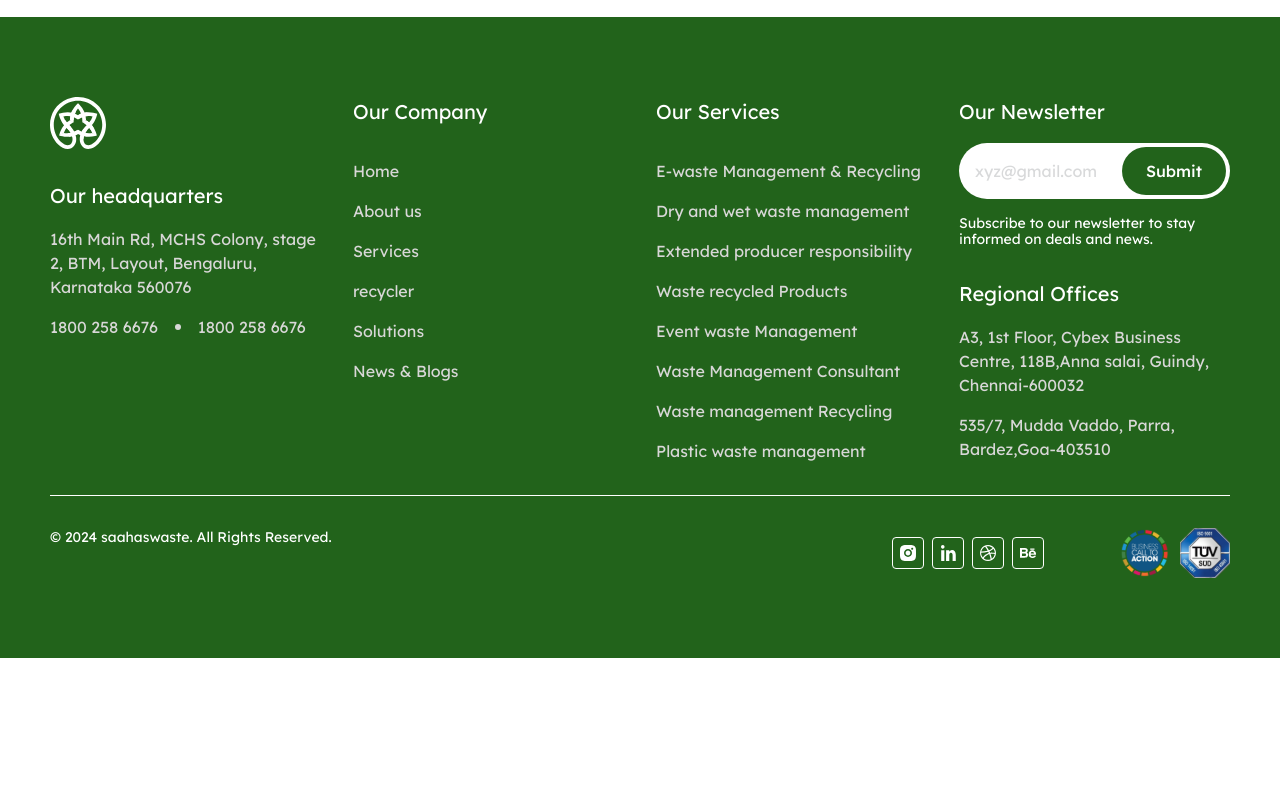
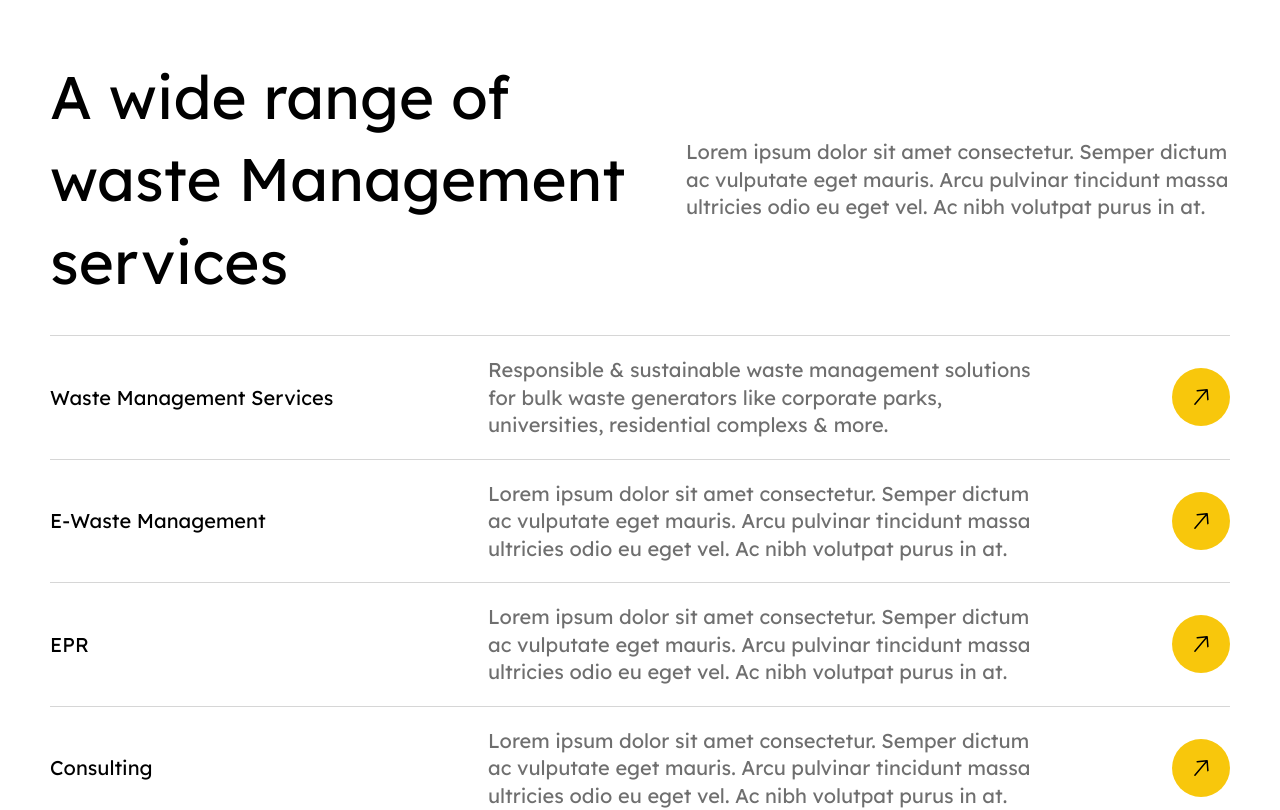
Before and after one commit to Ultroneous-Technologies-LLP/waste-managment, a Next.js app: page / in a window 1280 px wide. Shown: the part 1820-2630 px from the top of the page. Before the commit the page ends 2478 px from the top, so only its background shows below. Built offline with nearby package versions, Linux system fonts and the light colour scheme.

Commit message:
feat: created wast management services sections

```diff
--- a/src/components/common/Title.tsx
+++ b/src/components/common/Title.tsx
@@ -4,10 +4,15 @@ import { FC } from "react";
 interface TitleProps {
   className?: string;
   title: string;
+  isMainTitle?: boolean;
 }
 
-const Title: FC<TitleProps> = ({ className = "", title }) => {
-  return (
+const Title: FC<TitleProps> = ({
+  className = "",
+  title,
+  isMainTitle = false,
+}) => {
+  return isMainTitle ? (
     <h1
       className={clsx(
         "text-[32px] md:text-5xl xl:text-6xl leading-snug text-black",
@@ -16,6 +21,15 @@ const Title: FC<TitleProps> = ({ className = "", title }) => {
     >
       {title}
     </h1>
+  ) : (
+    <h2
+      className={clsx(
+        "text-2xl/snug md:text-[32px]/snug xl:text-6xl leading-snug text-black",
+        className
+      )}
+    >
+      {title}
+    </h2>
   );
 };
 
--- a/src/components/home/AboutUs.tsx
+++ b/src/components/home/AboutUs.tsx
@@ -12,10 +12,7 @@ const AboutUs: FC<AboutUsProps> = ({ data }) => {
   return (
     <Container className="px-4 md:px-6 xl:px-12.5 pt-20 xl:pt-37.5">
       <div className="md:max-w-133.5 xl:max-w-216.5 mx-auto">
-        <Title
-          title={data.title}
-          className="text-center !text-2xl/snug md:!text-[32px]/snug"
-        />
+        <Title title={data.title} className="text-center" />
         <p className="py-6 md:py-8 text-sm/normal md:text-base/normal xl:text-2xl/normal font-light text-center">
           {data.descriptionWithBlackText}
           <span className="text-primary-green font-bold">
--- a/src/components/home/HomeHero.tsx
+++ b/src/components/home/HomeHero.tsx
@@ -12,7 +12,11 @@ const HomeHero: FC<HomeHeroProps> = ({ data }) => {
   return (
     <Container className="pt-21 md:pt-32 xl:pt-34 px-4 md:px-6 xl:px-12.5 grid grid-cols-1 xl:grid-cols-2 gap-6">
       <div className="p-6 md:p-14 bg-primary-yellow rounded-3xl xl:rounded-[56px]">
-        <Title title={data.title} className="min-w-77.5 xl:max-w-100 w-full" />
+        <Title
+          title={data.title}
+          className="min-w-77.5 xl:max-w-100 w-full"
+          isMainTitle
+        />
         <p className="text-sm/normal md:text-base/normal xl:text-lg/normal font-light py-4">
           {data.description}
         </p>
@@ -20,8 +24,14 @@ const HomeHero: FC<HomeHeroProps> = ({ data }) => {
           {data.buttonLabel}
         </Button>
         <div className="mt-11 md:mt-17.5 xl:mt-11 flex gap-2">
-          <ArrowWithBackGround />
-          <ArrowWithBackGround svgClassName="rotate-180" className="" />
+          <ArrowWithBackGround
+            className="bg-white size-12 border-transparent hover:bg-transparent hover:border-black group"
+            svgClassName="group-hover:text-white text-black"
+          />
+          <ArrowWithBackGround
+            className="bg-white size-12 border-transparent hover:bg-transparent hover:border-black group"
+            svgClassName="rotate-180 group-hover:text-white text-black"
+          />
         </div>
       </div>
       <div>
--- /dev/null
+++ b/src/components/home/WasteManagementServices.tsx
@@ -0,0 +1,58 @@
+import { FC } from "react";
+import { Container, Title } from "@/components/common";
+import { wasteManagementServices } from "@/types/home-type";
+import { ArrowWithBackGround } from "@/components/icons";
+import Image from "next/image";
+
+interface WasteManagementServicesProps {
+  data: wasteManagementServices;
+}
+
+const WasteManagementServices: FC<WasteManagementServicesProps> = ({
+  data,
+}) => {
+  return (
+    <Container className="pb-20 xl:pb-37.5 px-4 md:px-6 xl:px-12.5">
+      <div className="flex flex-col gap-6 md:flex-row justify-between items-center pb-6 md:pb-8 border-b border-[#D6D6D6]">
+        <Title
+          title={data.title}
+          className="max-w-164.5 w-full text-center md:text-start"
+        />
+        <p className="max-w-136 w-full text-lg/normal md:text-base/normal xl:text-xl/snug text-[#6F6F6F] font-light text-center md:text-start">
+          {data.description}
+        </p>
+      </div>
+      <div>
+        {data.services.map((value) => (
+          <div
+            key={value.id}
+            className="py-6 md:py-11.5 xl:py-5 flex justify-between items-center border-b border-[#D6D6D6] relative group"
+          >
+            <h3 className="text-xl/snug md:text-2xl/normal xl:text-xl/snug max-w-75 md:max-w-100 xl:max-w-75 w-full">
+              {value.title}
+            </h3>
+            <p className="text-xl/snug max-w-136.5 w-full text-[#6F6F6F] font-light xl:block hidden">
+              {value.description}
+            </p>
+            <ArrowWithBackGround
+              className="bg-primary-yellow size-14.5 border-transparent group-hover:bg-primary-green"
+              width={22}
+              height={16}
+              svgClassName="rotate-[130deg] text-black group-hover:text-white"
+            />
+            <Image
+              alt={value.alt}
+              src={value.src}
+              width={203}
+              height={237}
+              className="absolute right-25 invisible group-hover:visible hidden xl:block"
+              title={value.alt}
+            />
+          </div>
+        ))}
+      </div>
+    </Container>
+  );
+};
+
+export default WasteManagementServices;
--- a/src/components/home/index.ts
+++ b/src/components/home/index.ts
@@ -1,4 +1,5 @@
 import HomeHero from "./HomeHero";
 import AboutUs from "./AboutUs";
+import WasteManagementServices from "./WasteManagementServices";
 
-export { HomeHero, AboutUs };
+export { HomeHero, AboutUs, WasteManagementServices };
--- a/src/components/icons/ArrowWithBackGround.tsx
+++ b/src/components/icons/ArrowWithBackGround.tsx
@@ -18,8 +18,7 @@ const ArrowWithBackGround: FC<ArrowWithBackGroundProps> = ({
   return (
     <div
       className={clsx(
-        "size-12 flex justify-center items-center cursor-pointer bg-white border border-transparent rounded-full transition-colors duration-300 group",
-        "hover:bg-transparent hover:border-black",
+        "flex justify-center items-center cursor-pointer border rounded-full transition-colors duration-300",
         className
       )}
     >
@@ -30,10 +29,7 @@ const ArrowWithBackGround: FC<ArrowWithBackGroundProps> = ({
         width={width}
         height={height}
         role="img"
-        className={clsx(
-          "text-black transition-colors duration-300 group-hover:text-white",
-          svgClassName
-        )}
+        className={clsx("transition-colors duration-300", svgClassName)}
         {...svgProps}
       >
         <path
--- a/src/content/home-page-data.json
+++ b/src/content/home-page-data.json
@@ -24,5 +24,46 @@
         "title": "Nature"
       }
     }
+  },
+  "wasteManagementServicesSection": {
+    "title": "A wide range of waste Management services",
+    "description": "Lorem ipsum dolor sit amet consectetur. Semper dictum ac vulputate eget mauris. Arcu pulvinar tincidunt massa ultricies odio eu eget vel. Ac nibh volutpat purus in at.",
+    "services": [
+      {
+        "id": 1,
+        "title": "Waste Management Services",
+        "description": "Responsible & sustainable waste management solutions for bulk waste generators like corporate parks, universities, residential complexs & more.",
+        "alt": "recycle concept with woman collecting trash",
+        "src": "/assets/images/home/recycle-concept-with-woman-collecting-trash.avif"
+      },
+      {
+        "id": 2,
+        "title": "E-Waste Management",
+        "description": "Lorem ipsum dolor sit amet consectetur. Semper dictum ac vulputate eget mauris. Arcu pulvinar tincidunt massa ultricies odio eu eget vel. Ac nibh volutpat purus in at.",
+        "alt": "recycle concept with woman collecting trash",
+        "src": "/assets/images/home/recycle-concept-with-woman-collecting-trash.avif"
+      },
+      {
+        "id": 3,
+        "title": "EPR",
+        "description": "Lorem ipsum dolor sit amet consectetur. Semper dictum ac vulputate eget mauris. Arcu pulvinar tincidunt massa ultricies odio eu eget vel. Ac nibh volutpat purus in at.",
+        "alt": "recycle concept with woman collecting trash",
+        "src": "/assets/images/home/recycle-concept-with-woman-collecting-trash.avif"
+      },
+      {
+        "id": 4,
+        "title": "Consulting",
+        "description": "Lorem ipsum dolor sit amet consectetur. Semper dictum ac vulputate eget mauris. Arcu pulvinar tincidunt massa ultricies odio eu eget vel. Ac nibh volutpat purus in at.",
+        "alt": "recycle concept with woman collecting trash",
+        "src": "/assets/images/home/recycle-concept-with-woman-collecting-trash.avif"
+      },
+      {
+        "id": 5,
+        "title": "Training & Development",
+        "description": "Lorem ipsum dolor sit amet consectetur. Semper dictum ac vulputate eget mauris. Arcu pulvinar tincidunt massa ultricies odio eu eget vel. Ac nibh volutpat purus in at.",
+        "alt": "recycle concept with woman collecting trash",
+        "src": "/assets/images/home/recycle-concept-with-woman-collecting-trash.avif"
+      }
+    ]
   }
 }
--- a/src/pages/index.tsx
+++ b/src/pages/index.tsx
@@ -1,4 +1,4 @@
-import { AboutUs, HomeHero } from "@/components/home";
+import { AboutUs, HomeHero, WasteManagementServices } from "@/components/home";
 import Head from "next/head";
 import data from "@/content/home-page-data.json";
 import { homeData } from "@/types/home-type";
@@ -56,6 +56,7 @@ export default function Home() {
       </Head>
       <HomeHero data={homeData.heroSection} />
       <AboutUs data={homeData.aboutUsSection} />
+      <WasteManagementServices data={homeData.wasteManagementServicesSection} />
     </>
   );
 }
--- a/src/types/home-type.ts
+++ b/src/types/home-type.ts
@@ -26,7 +26,20 @@ export type aboutUsSection = {
   };
 };
 
+export type wasteManagementServices = {
+  title: string;
+  description: string;
+  services: {
+    id: number;
+    title: string;
+    description: string;
+    alt: string;
+    src: string;
+  }[];
+};
+
 export type homeData = {
   heroSection: heroSection;
   aboutUsSection: aboutUsSection;
+  wasteManagementServicesSection: wasteManagementServices;
 };
```
Also changed, not shown: public/assets/images/home/recycle-concept-with-woman-collecting-trash.avif (added).
